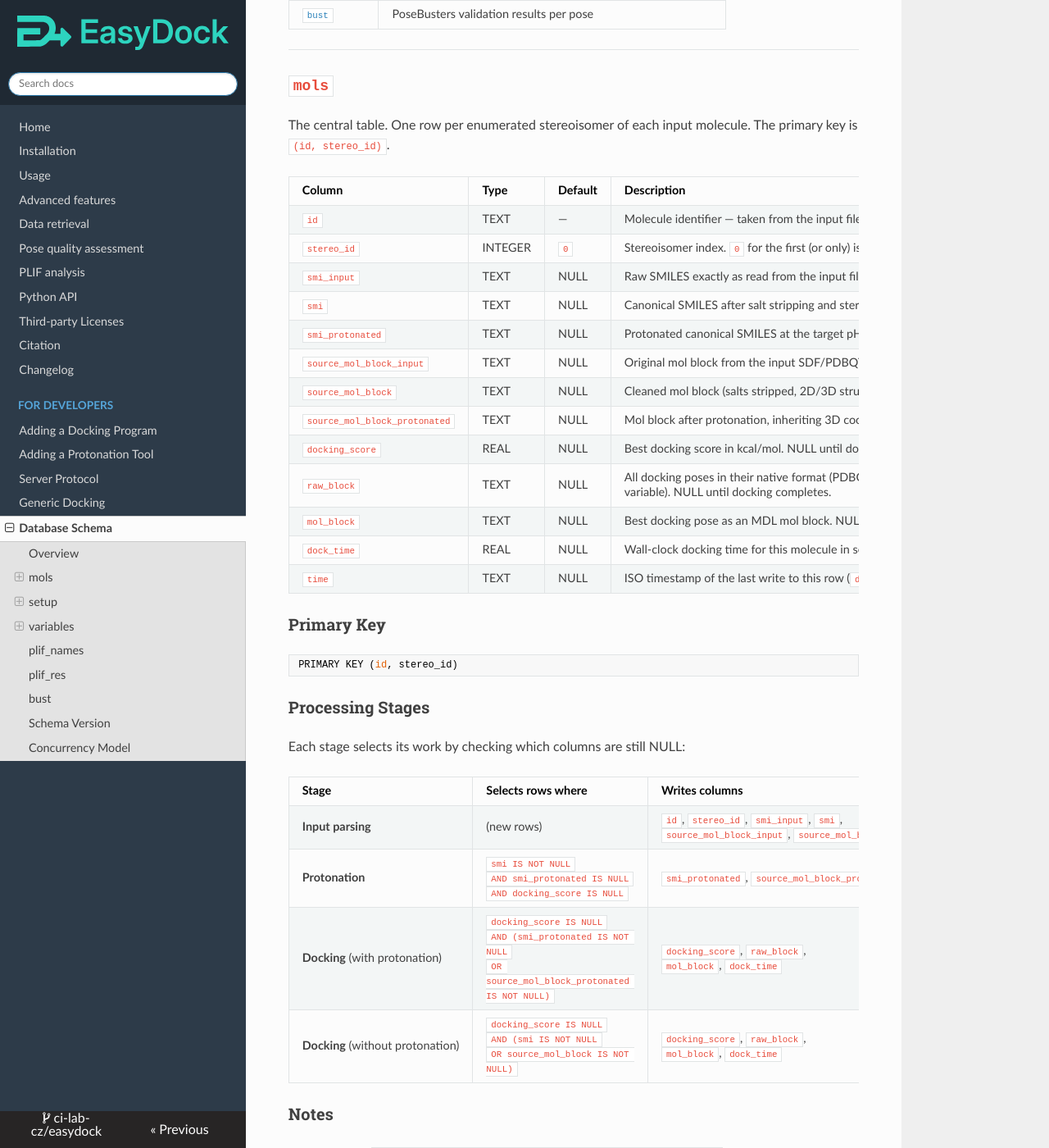
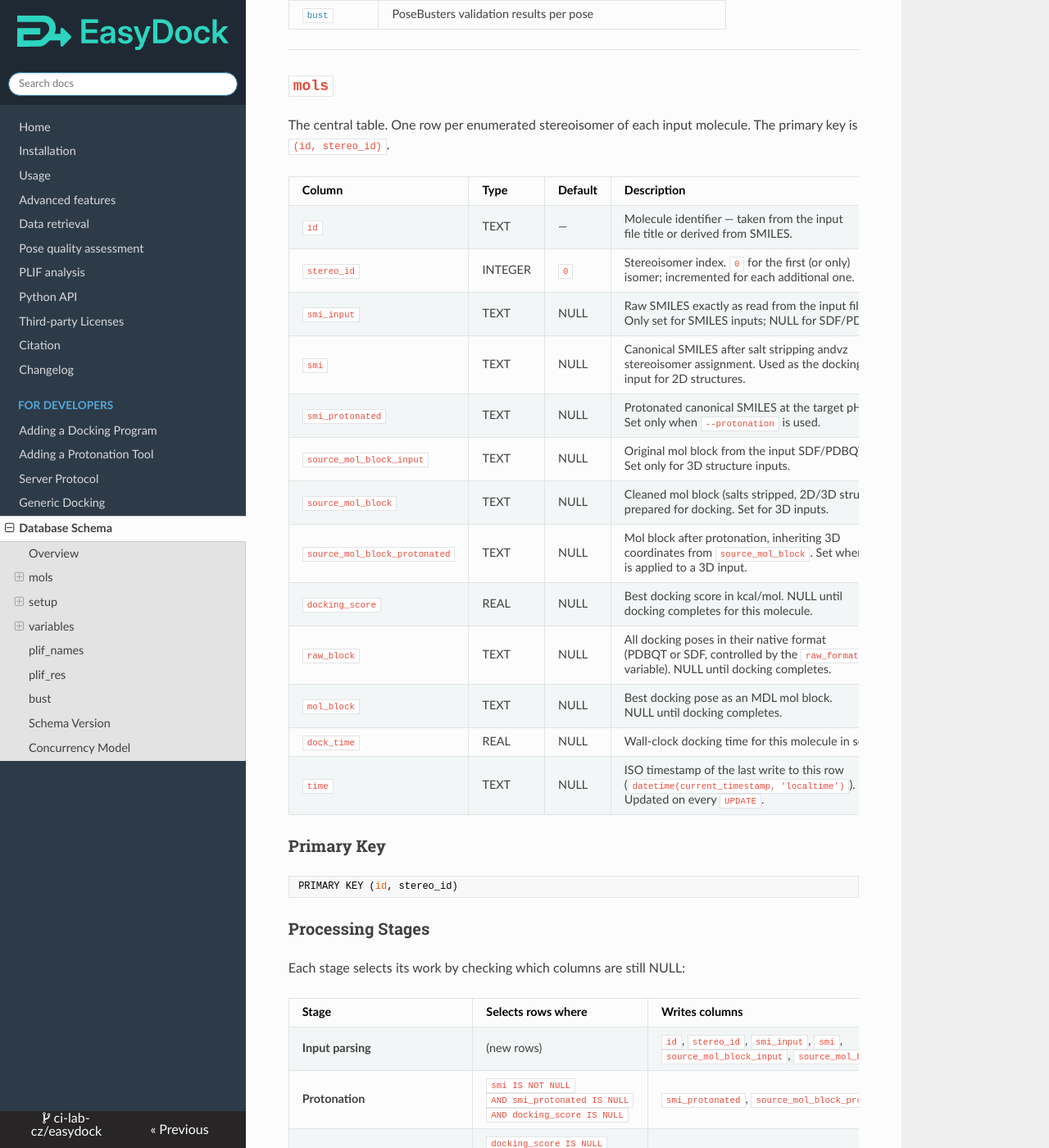
Before and after one commit to ci-lab-cz/easydock, an MkDocs documentation site: the page built from docs/database_schema.md, in a window 1280 px wide and 1400 px high, scrolled down 669 px. Shown: the whole window at 82% size. Built offline with MkDocs 1.6.1, drawn with Linux system fonts in a browser that asks for light colours; nearby versions of some CDN libraries.

Commit message:
Update database schema page - column width

```diff
--- a/docs/database_schema.md
+++ b/docs/database_schema.md
@@ -25,21 +25,21 @@
 
 The central table. One row per enumerated stereoisomer of each input molecule. The primary key is `(id, stereo_id)`.
 
-| Column | Type | Default | Description |
-|---|---|---|---|
-| `id` | TEXT | — | Molecule identifier — taken from the input file title or derived from SMILES. |
-| `stereo_id` | INTEGER | `0` | Stereoisomer index. `0` for the first (or only) isomer; incremented for each additional one. |
-| `smi_input` | TEXT | NULL | Raw SMILES exactly as read from the input file. Only set for SMILES inputs; NULL for SDF/PDBQT. |
-| `smi` | TEXT | NULL | Canonical SMILES after salt stripping and stereoisomer assignment. Used as the docking input for 2D structures. |
-| `smi_protonated` | TEXT | NULL | Protonated canonical SMILES at the target pH. Set only when `--protonation` is used. |
-| `source_mol_block_input` | TEXT | NULL | Original mol block from the input SDF/PDBQT file. Set only for 3D structure inputs. |
-| `source_mol_block` | TEXT | NULL | Cleaned mol block (salts stripped, 2D/3D structure) prepared for docking. Set for 3D inputs. |
-| `source_mol_block_protonated` | TEXT | NULL | Mol block after protonation, inheriting 3D coordinates from `source_mol_block`. Set when protonation is applied to a 3D input. |
-| `docking_score` | REAL | NULL | Best docking score in kcal/mol. NULL until docking completes for this molecule. |
-| `raw_block` | TEXT | NULL | All docking poses in their native format (PDBQT or SDF, controlled by the `raw_format` variable). NULL until docking completes. |
-| `mol_block` | TEXT | NULL | Best docking pose as an MDL mol block. NULL until docking completes. |
-| `dock_time` | REAL | NULL | Wall-clock docking time for this molecule in seconds. |
-| `time` | TEXT | NULL | ISO timestamp of the last write to this row (`datetime(current_timestamp, 'localtime')`). Updated on every `UPDATE`. |
+| Column | Type | Default | Description                                                                                                                    |
+|---|---|---|--------------------------------------------------------------------------------------------------------------------------------|
+| `id` | TEXT | — | Molecule identifier — taken from the input<br>file title or derived from SMILES.                                               |
+| `stereo_id` | INTEGER | `0` | Stereoisomer index. `0` for the first (or only)<br>isomer; incremented for each additional one.                                |
+| `smi_input` | TEXT | NULL | Raw SMILES exactly as read from the input file.<br>Only set for SMILES inputs; NULL for SDF/PDBQT.                             |
+| `smi` | TEXT | NULL | Canonical SMILES after salt stripping andvz<br>stereoisomer assignment. Used as the docking<br>input for 2D structures.               |
+| `smi_protonated` | TEXT | NULL | Protonated canonical SMILES at the target pH.<br>Set only when `--protonation` is used.                                           |
+| `source_mol_block_input` | TEXT | NULL | Original mol block from the input SDF/PDBQT file.<br>Set only for 3D structure inputs.                                            |
+| `source_mol_block` | TEXT | NULL | Cleaned mol block (salts stripped, 2D/3D structure)<br>prepared for docking. Set for 3D inputs.                                   |
+| `source_mol_block_protonated` | TEXT | NULL | Mol block after protonation, inheriting 3D<br>coordinates from `source_mol_block`. Set when protonation<br>is applied to a 3D input. |
+| `docking_score` | REAL | NULL | Best docking score in kcal/mol. NULL until<br>docking completes for this molecule.                                                |
+| `raw_block` | TEXT | NULL | All docking poses in their native format<br>(PDBQT or SDF, controlled by the `raw_format` variable). NULL until docking completes. |
+| `mol_block` | TEXT | NULL | Best docking pose as an MDL mol block.<br>NULL until docking completes.                                                           |
+| `dock_time` | REAL | NULL | Wall-clock docking time for this molecule in seconds.                                                                          |
+| `time` | TEXT | NULL | ISO timestamp of the last write to this row<br>(`datetime(current_timestamp, 'localtime')`).<br>Updated on every `UPDATE`.           |
 
 ### Primary Key
 
```
